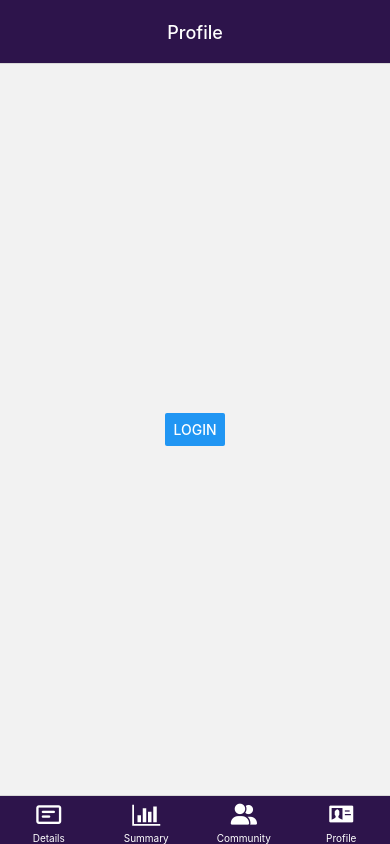
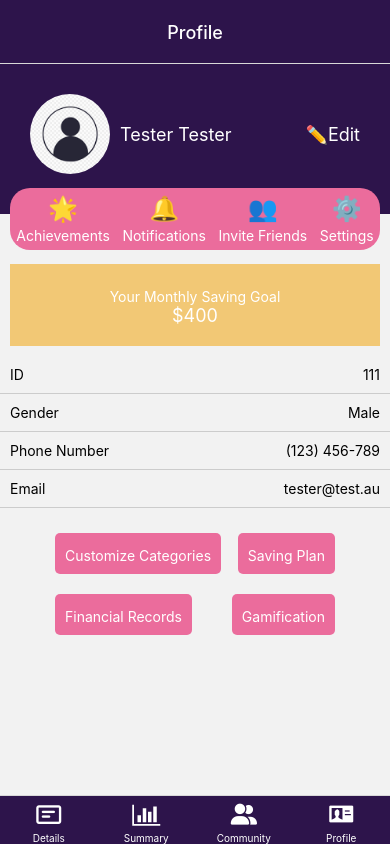
Before and after one commit to JoyfulTechLauncher/joyfulfrugalista, a React Native app: screen /Profile in a window 390 px wide. Built offline with nearby package versions, Linux system fonts and the light colour scheme.

Commit message:
First version of profile page

```diff
--- a/screens/Profile.js
+++ b/screens/Profile.js
@@ -1,15 +1,192 @@
 
 import React from 'react';
-import { View, Button } from 'react-native';
+import { View } from 'react-native';
+import { SafeAreaView, ScrollView, Text, TouchableOpacity, StyleSheet } from 'react-native';
+import { Image } from 'react-native';
+
+const styles = StyleSheet.create({
+
+    container: {
+        flex: 1,
+    },
+    header: {
+        backgroundColor: '#2d144b',
+        padding: 30,
+        alignItems: 'left',
+    },
+    profileImage: {
+        width: 80,
+        height: 80,
+        borderRadius: 40,
+        marginRight: 10,
+    },
+    userInfo: {
+        flexDirection: 'row',
+        justifyContent: 'flex-start',
+        alignItems: 'center',
+        marginBottom: 10,
+        backgroundColor: '#2d144b',
+    },
+    banner: {
+        padding: 20,
+        backgroundColor: '#f2c875',
+        alignItems: 'center',
+        margin: 10,
+    },
+    userNameText: {
+        color: 'white',
+        fontSize: 18,
+    },
+    detailRow: {
+        flexDirection: 'row',
+        justifyContent: 'space-between',
+        borderBottomWidth: 1,
+        borderBottomColor: '#ccc',
+        padding: 10,
+    },
+    button: {
+        flexDirection: 'row',
+        padding: 10,
+        margin: 5,
+        alignItems: 'center',
+        backgroundColor: '#eb6c9c',
+        borderRadius: 5,
+    },
+    buttonContainer: {
+        position: 'absolute',
+        bottom: 400,
+        left: 10,
+        right: 10,
+        flexDirection: 'row',
+        justifyContent: 'space-around',
+        alignItems: 'center',
+        backgroundColor: '#eb6c9c',
+        borderRadius: 20,
+        paddingVertical: 5,
+    },
+    transparentButton: {
+        alignItems: 'center',
+        justifyContent: 'center',
+        backgroundColor: 'transparent',
+        borderRadius: 20,
+        borderWidth: 1,
+        borderColor: 'transparent',
+    },
+    icon: {
+        fontSize: 24,
+        color: 'white',
+    },
+    buttonText: {
+        color: 'white',
+        fontSize: 14,
+        marginTop: 4,
+    },
+    row: {
+        flexDirection: 'row',
+        justifyContent: 'space-between',
+        marginBottom: 10,
+    },
+    moreFunctionsContainer: {
+        marginLeft: 50,
+        marginRight: 50,
+    },
+});
+
 
 function Profile({ navigation }) {
   return (
-    <View style={{ flex: 1, alignItems: 'center', justifyContent: 'center' }}>
-      <Button
-        title="Login"
-        onPress={() => navigation.navigate('Login')}
-      />
-    </View>
+      <SafeAreaView style={styles.container}>
+          <ScrollView>
+              <View style={styles.header}>
+                  <View style={styles.userInfo}>
+                      <Image
+                          source={require( '../assets/portrait.png') }
+                          style={styles.profileImage}
+                      />
+
+                      <Text style={styles.userNameText}>Tester Tester</Text>
+                      <View style={{ flex: 1 }} />
+                      <TouchableOpacity>
+                          <Text style={styles.userNameText}>✏️Edit</Text>
+                      </TouchableOpacity>
+                  </View>
+              </View>
+
+              <View style={styles.buttonContainer}>
+                  <TouchableOpacity style={styles.transparentButton}>
+                      <Text style={styles.icon}>🌟</Text>
+                      <Text style={styles.buttonText}>Achievements</Text>
+                  </TouchableOpacity>
+                  <TouchableOpacity style={styles.transparentButton}>
+                      <Text style={styles.icon}>🔔</Text>
+                      <Text style={styles.buttonText}>Notifications</Text>
+                  </TouchableOpacity>
+                  <TouchableOpacity style={styles.transparentButton}>
+                      <Text style={styles.icon}>👥</Text>
+                      <Text style={styles.buttonText}>Invite Friends</Text>
+                  </TouchableOpacity>
+                  <TouchableOpacity style={styles.transparentButton}>
+                      <Text style={styles.icon}>⚙️</Text>
+                      <Text style={styles.buttonText}>Settings</Text>
+                  </TouchableOpacity>
+              </View>
+
+              <View style={{ height: 40 }} />
+
+              <View style={styles.banner}>
+                  <Text style={styles.buttonText}>Your Monthly Saving Goal</Text>
+                  <Text style={styles.userNameText}>$400</Text>
+              </View>
+
+              <View style={styles.detailRow}>
+                  <Text>ID</Text><Text>111</Text>
+              </View>
+              <View style={styles.detailRow}>
+                  <Text>Gender</Text><Text>Male</Text>
+              </View>
+              <View style={styles.detailRow}>
+                  <Text>Phone Number</Text><Text>(123) 456-789</Text>
+              </View>
+              <View style={styles.detailRow}>
+                  <Text>Email</Text><Text>tester@test.au</Text>
+              </View>
+
+              <View style={{ height: 20 }} />
+
+              <View style={styles.moreFunctionsContainer}>
+                  <View style={styles.row}>
+                      <TouchableOpacity style={styles.button}>
+                          <Text style={styles.buttonText}>Customize Categories</Text>
+                      </TouchableOpacity>
+                      <TouchableOpacity style={styles.button}>
+                          <Text style={styles.buttonText}>Saving Plan</Text>
+                      </TouchableOpacity>
+                  </View>
+                  <View style={styles.row}>
+                      <TouchableOpacity style={styles.button}>
+                          <Text style={styles.buttonText}>Financial Records</Text>
+                      </TouchableOpacity>
+                      <TouchableOpacity style={styles.button}>
+                          <Text style={styles.buttonText}>Gamification</Text>
+                      </TouchableOpacity>
+                  </View>
+              </View>
+
+
+          </ScrollView>
+      </SafeAreaView>
+
+
+
+
+
+        // <View style={{ flex: 1, alignItems: 'center', justifyContent: 'center' }}>
+        //   <Button
+        //     title="Login"
+        //     onPress={() => navigation.navigate('Login')}
+        //   />
+        // </View>
+
   );
 }
 
```
Also changed, not shown: assets/portrait.png (added).
